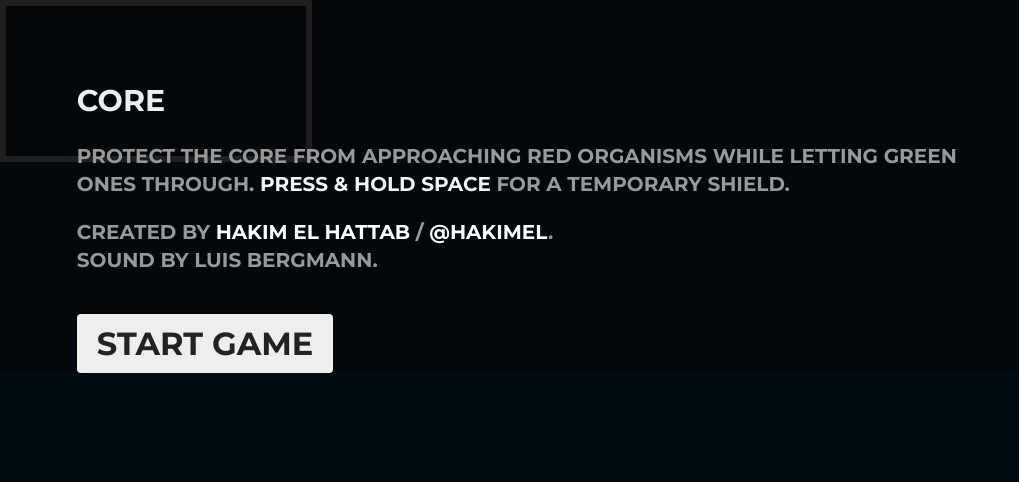
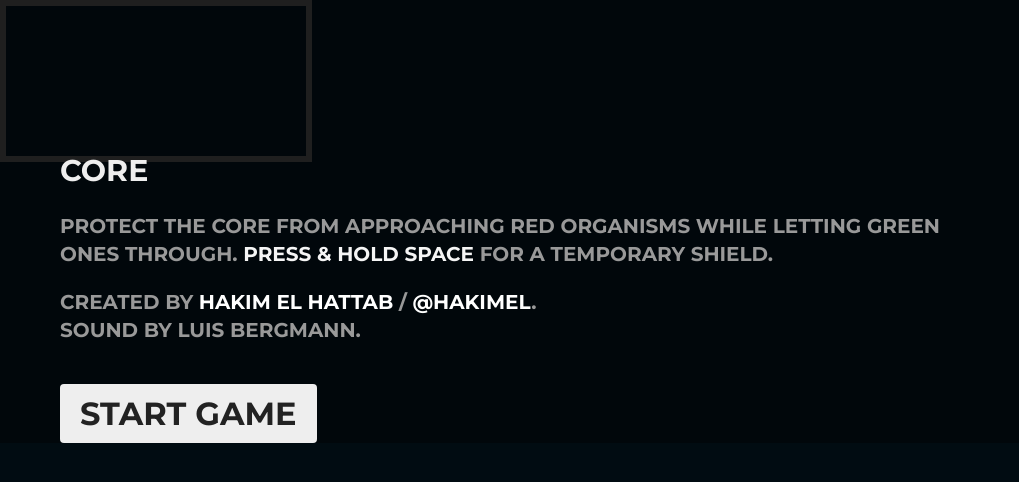
Before and after one commit to hakimel/Core, a plain HTML site: page index.html in a window 1280 px wide. Shown: the whole page, without its empty margins (0-1019 px from the left). Drawn offline with Linux system fonts and the light colour scheme; a script that the page names is missing.

Commit message:
style tweak

```diff
--- a/css/main.css
+++ b/css/main.css
@@ -72,7 +72,6 @@ canvas {
 
 #message {
 	padding: 150px 300px 0 60px;
-	padding: 10vh 22vw 0 6vw;
 	width: 100%;
 	height: 100%;
 	box-sizing: border-box;
@@ -156,7 +155,7 @@ canvas {
 }
 
 
-@media screen and (max-width: 500px) {
+@media screen and (max-width: 600px) {
 	#message {
 		padding: 60px 40px;
 	}
```
